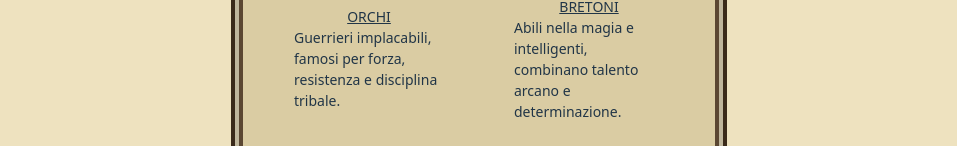
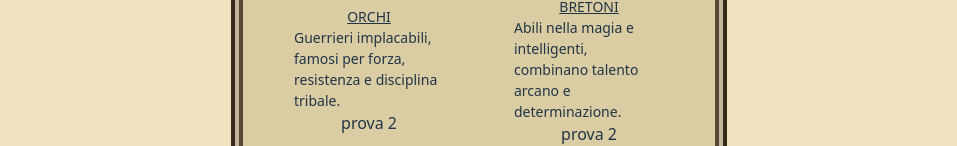
Before and after one commit to PyotrWrangel/Oblivion-Retro-forum, a React (Vite) app: page /races in a window 1280 px wide. Shown: the part 615-761 px from the top of the page, without its empty margins (161-1118 px from the left). Built offline with nearby package versions, Linux system fonts and the light colour scheme.

Commit message:
verifica git2

```diff
--- a/src/components/RacesCard.jsx
+++ b/src/components/RacesCard.jsx
@@ -5,6 +5,7 @@ function RacesCard({ image, name, description, onClick }) {
             <img className="w-full max-h-[215px]" src={image} alt="imageRace"></img>
             <h3 className="text-center text-[14px] underline">{name}</h3>
             <p className="text-left text-[14px]">{description}</p>
+            <p>prova 2</p>
         </div>
         </>
     )
```
